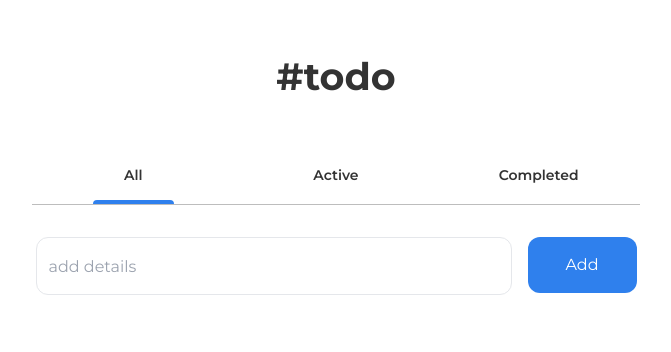
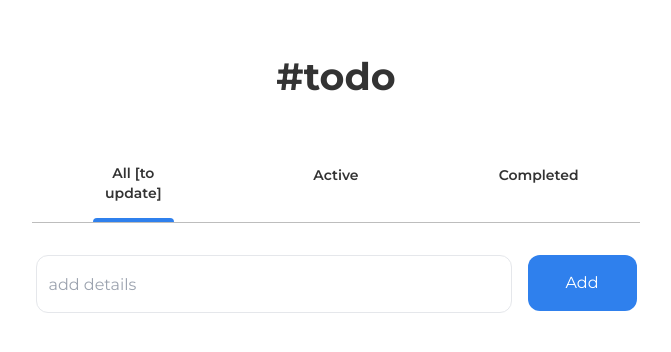
Before and after one commit to kikicodes23/cloud-service-linux, a React (Vite) app: page / in a window 1280 px wide. Shown: the top 352 px of the page, without its empty margins (304-975 px from the left). Built offline with nearby package versions, Linux system fonts and the light colour scheme.

Commit message:
feat: change one menu label

```diff
--- a/src/components/Menu.jsx
+++ b/src/components/Menu.jsx
@@ -22,7 +22,7 @@ export function Menu({ currentFilter, setCurrentFilter }) {
             }`}
             onClick={filterAll}
           >
-            All
+            All [to update]
           </button>
         </li>
 
```
